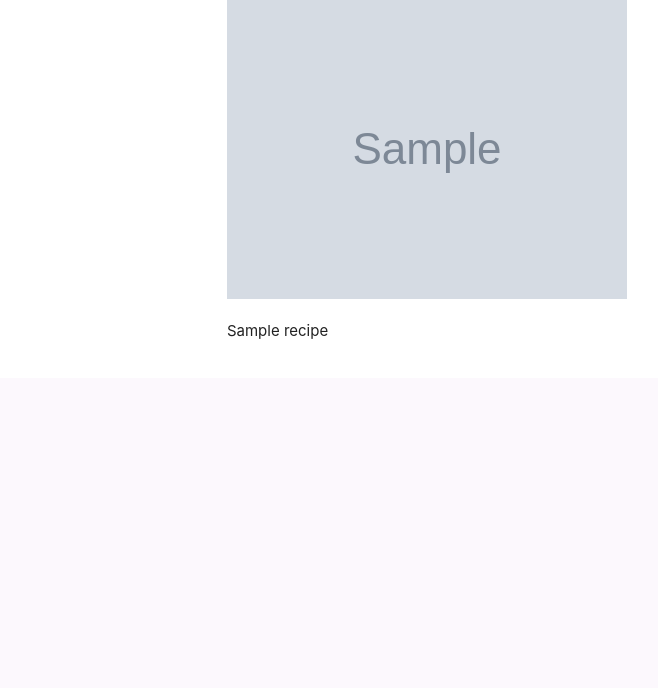
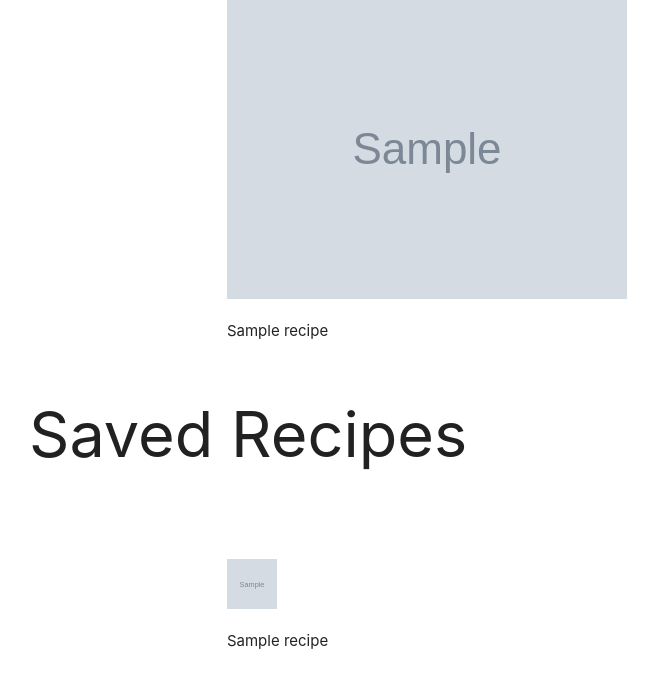
Before and after one commit to ByteMe2025/ByteMe-Ingredients-App, a Flask app: template App/templates/index.html in a window 1280 px wide. Shown: the part 476-1164 px from the top of the page, without its empty margins (163-821 px from the left). Before the commit the page ends 815 px from the top, so only its background shows below. Run offline with Flask 3, Linux system fonts and the light colour scheme; tables that the repository leaves empty hold one stand-in row (values such as "Sample post"); the template is opened without the code that fills it: values that come from a table or form of the project are taken from there, most other values are stand-ins (such as "Sample title", 1, 10 or a date in 2020); grey boxes marked "Sample" are stand-in pictures.

Commit message:
added model relationships and jinja

```diff
--- a/App/__init__.py
+++ b/App/__init__.py
@@ -21,7 +21,7 @@ def add_ingredient(id):
         flash('Ingredient not found')
         return redirect(url_for('auth_views.show_ingredients'))
     else:
-        ingredient.add_ingredient_to_user(current_user.id, id, amount['amount'])
+        ingredient.add_ingredient_to_user(id, amount['amount'])
         flash('Ingredient added to user')
         return redirect(url_for('auth_views.show_ingredients'))
 
--- a/App/models/__init__.py
+++ b/App/models/__init__.py
@@ -4,7 +4,8 @@ class Ingredient (db.Model):
     id = db.Column(db.Integer, primary_key = True)
     name = db.Column(db.String(80), nullable = False, unique = True)
     image = db.Column(db.String(120), nullable = True)
-    recipes = db.relationship('RecipeIngredients', backref='ingredients', lazy=True)
+    recipes = db.relationship('RecipeIngredients', backref='ingredient', lazy=True)
+    users = db.relationship('UserIngredients', backref='ingredient', lazy=True)
 
     def __init__(self, name, image):
         self.name = name
@@ -32,6 +33,8 @@ class Recipe (db.Model):
     price_per_serving = db.Column(db.Float, nullable = False)
     cheap = db.Column(db.Boolean, nullable = False)
     dish_type = db.Column(db.String(80), nullable = False)
+    ingredients = db.relationship('RecipeIngredients', backref='recipe', lazy=True)
+    users = db.relationship('UserRecipes', backref='recipe', lazy=True)
 
     def __init__(self, id, title, image, servings, ready_in_mins, health_score, price_per_serving, cheap, dish_type):
         self.id = id
--- a/App/templates/index.html
+++ b/App/templates/index.html
@@ -22,4 +22,15 @@
             </div>
         </div>
     {% endfor %}
+    <h1>Saved Recipes</h1>
+    {% for user_recipe in user_recipes %}
+        <div class="container" style="margin-top: 10%;">
+            <div class="row">
+                <div class="col s12 m10 offset-m1">
+                    <img src="{{user_recipe.recipe.image}}" style="width: 50px; height: 50px;">
+                    <p>{{user_recipe.recipe.title}}</p>
+                </div>
+            </div>
+        </div>
+    {% endfor %}
 {% endblock %}
--- a/App/templates/ingredients.html
+++ b/App/templates/ingredients.html
@@ -19,7 +19,7 @@
                 <div class="col s12 m10 offset-m1">
                     <img src="https://img.spoonacular.com/ingredients_100x100/{{ingredient.image}}">
                     <form action="/addIngredient/{{ingredient.id}}" method="POST">
-                        <input type="text" name="amount" required>
+                        <input type="text" name="amount" placeholder="amount" required>
                         <button type="submit" class="btn waves-effect waves-light">Add to my ingredients</button>
                     </form>
                 </div>
```
